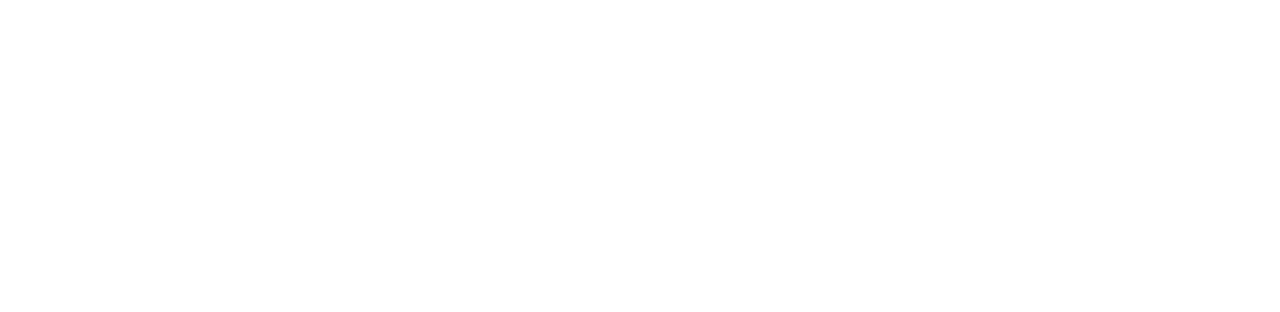
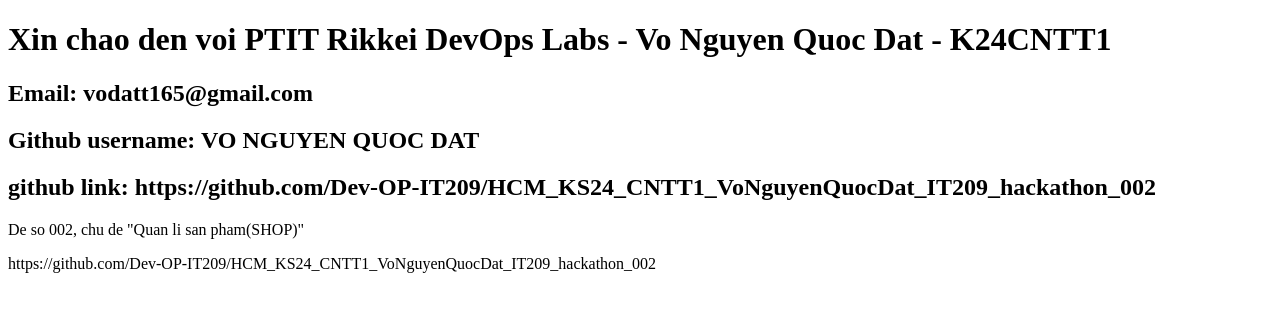
Before and after one commit to Dev-OP-IT209/HCM_KS24_CNTT1_VoNguyenQuocDat_IT209_hackathon_002, a plain HTML site: page src/index.html in a window 1280 px wide. Drawn offline with Linux system fonts and the light colour scheme.

Commit message:
chỉnh sửa file index

```diff
--- a/src/index.html
+++ b/src/index.html
@@ -5,6 +5,15 @@
     <title>DevOps Hackathon - De 002 - Vo Nguyen Quoc Dat</title>
 </head>
 <body>
-
+<div name="Box-Information">
+    <h1>Xin chao den voi PTIT Rikkei DevOps Labs - Vo Nguyen Quoc Dat - K24CNTT1</h1>
+    <h2>Email: vodatt165@gmail.com</h2>
+    <h2>Github username: VO NGUYEN QUOC DAT</h2>
+    <h2>github link: https://github.com/Dev-OP-IT209/HCM_KS24_CNTT1_VoNguyenQuocDat_IT209_hackathon_002</h2>
+</div>
+<div>
+    <p>De so 002, chu de "Quan li san pham(SHOP)"</p>
+    <p>https://github.com/Dev-OP-IT209/HCM_KS24_CNTT1_VoNguyenQuocDat_IT209_hackathon_002</p>
+</div>
 </body>
 </html>
```
